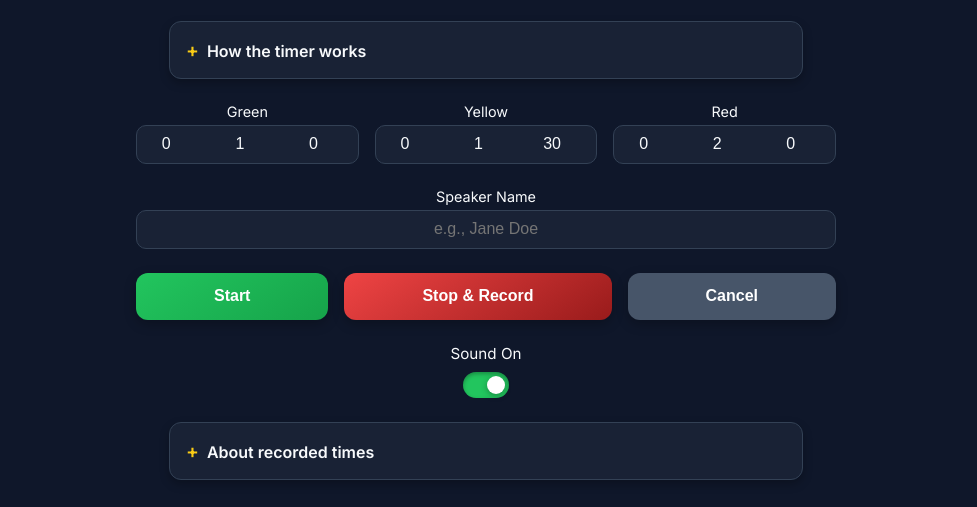
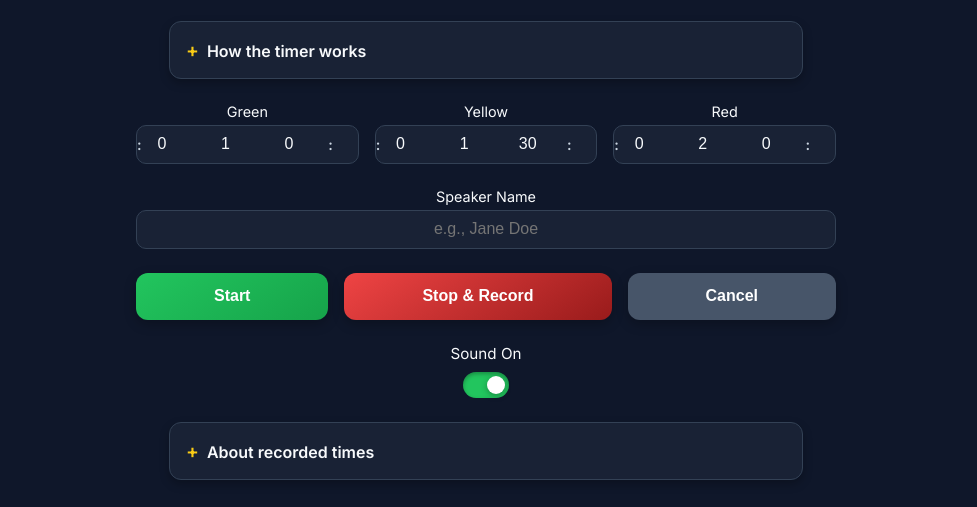
Before and after one commit to LD-Shell/toastmasters-timer, a plain HTML site: page index.html in a window 1280 px wide. Shown: the part 293-800 px from the top of the page, without its empty margins (154-1131 px from the left). Drawn offline with nearby package versions, Linux system fonts and the light colour scheme.

Commit message:
update timing ui

```diff
--- a/style.css
+++ b/style.css
@@ -164,20 +164,44 @@ body {
     color: var(--dynamic-text-color);
     text-align: center;
     font-size: 1rem;
-    padding: 0.6rem;
+    padding: 0.6rem 0.2rem; /* Reduced padding for the internal text */
     width: calc(33.33% - 10px);
     outline: none;
+    position: relative; /* Added for pseudo-elements */
+    box-sizing: border-box;
 }
 
-.time-input-group input:nth-of-type(1) { width: calc(33.33% - 10px); }
-.time-input-group input:nth-of-type(2), .time-input-group input:nth-of-type(3) { width: calc(33.33% - 10px); }
+/* Style for pseudo-elements */
+.time-input-group input::after {
+    position: absolute;
+    right: 2px;
+    font-size: 0.7rem;
+    opacity: 0.7;
+    pointer-events: none;
+}
 
-.time-input-group span {
-    font-size: 1rem;
+.time-input-group input:nth-of-type(1)::after {
+    content: "hr";
+}
+
+.time-input-group input:nth-of-type(2)::after {
+    content: "min";
+}
+
+.time-input-group input:nth-of-type(3)::after {
+    content: "sec";
+}
+
+/* Style for the dividers */
+.time-input-group::before,
+.time-input-group::after {
+    content: ':';
     font-weight: bold;
     color: #cbd5e1;
-    width: 10px;
-    text-align: center;
+}
+
+.time-input-group::before {
+    margin-right: -4px;
 }
 
 /* Labels + Inputs */
```
